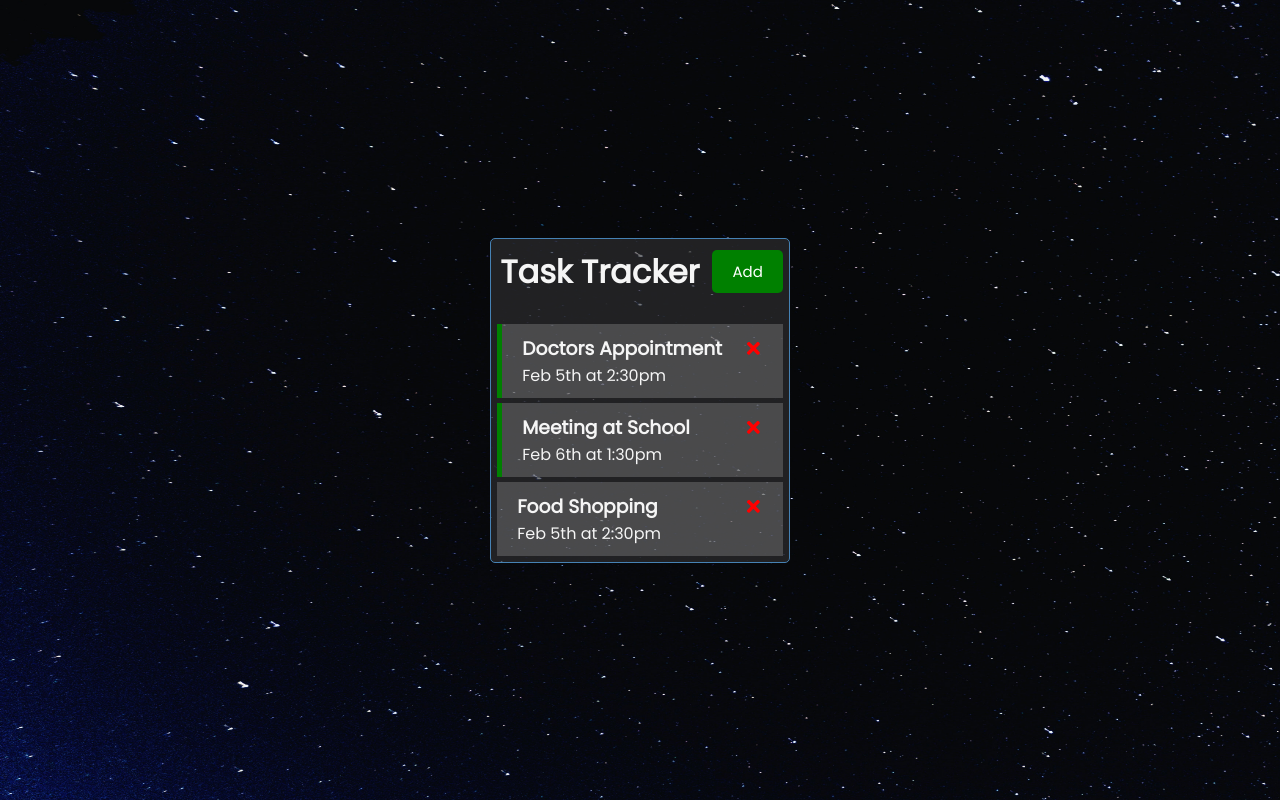
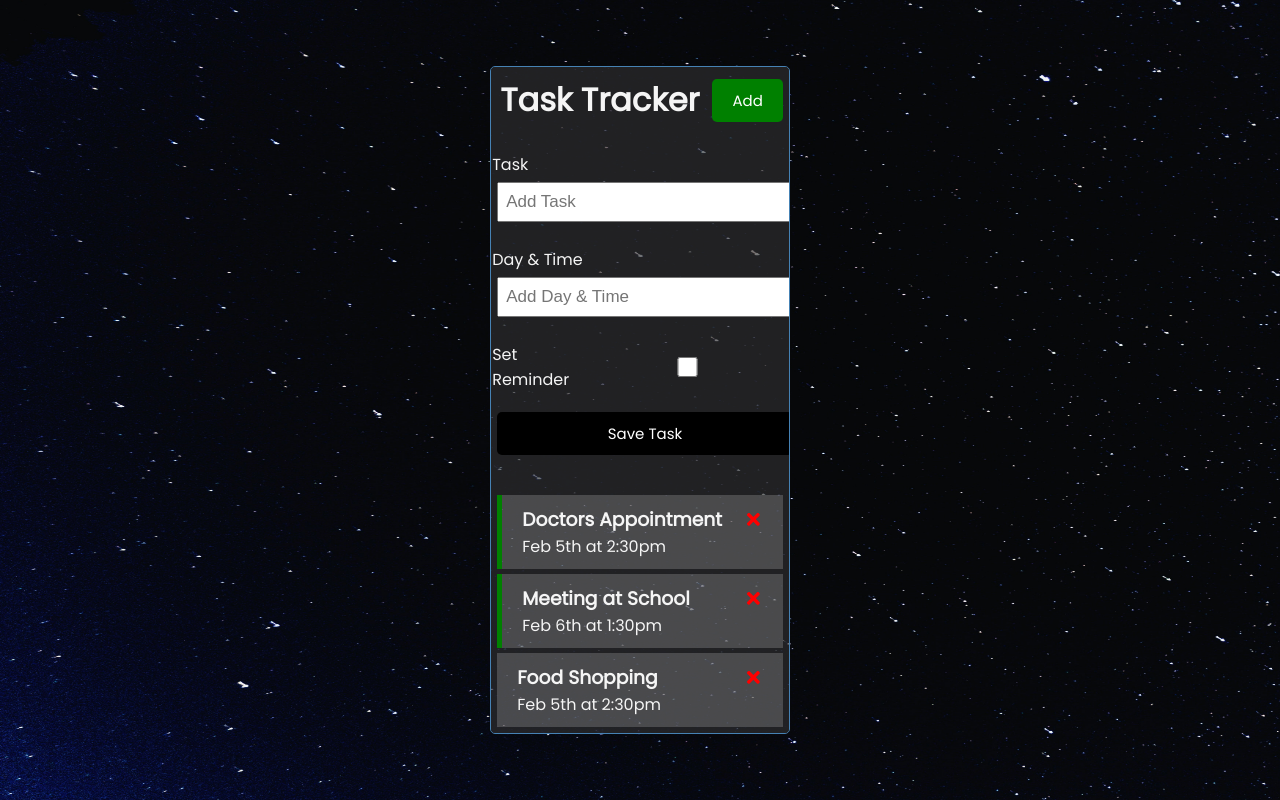
Before and after one commit to dbybanez/react-task-tracker, a React (Create React App) app: page / in a window 1280 px wide. Built offline with nearby package versions, Linux system fonts and the light colour scheme.

Commit message:
add AddTask functionality

```diff
--- a/src/App.js
+++ b/src/App.js
@@ -2,6 +2,7 @@
 import { useState } from 'react';
 import Header from './components/Header'
 import Tasks from './components/Tasks'
+import AddTask from './components/AddTask'
 
 function App() {
   const [tasks, setTasks] = useState([
@@ -25,6 +26,11 @@
     }
   ])
 
+  // Add Task
+  const addTask = (task) => {
+    console.log(task)
+  }
+
   // Delete Task
   const deleteTask = (id) => {
     // console.log('delete', id)
@@ -44,6 +50,7 @@
   return (
     <div className="container">
       <Header title='Task Tracker'/>
+      <AddTask onAdd={addTask} />
       {tasks.length > 0 ?
         <Tasks tasks={tasks} onDelete={deleteTask} onToggle={toggleReminder}/>
         : 'No tasks to show.'}
--- a/src/components/AddTask.js
+++ b/src/components/AddTask.js
@@ -1,19 +1,55 @@
-const AddTask = () => {
+import { useState } from "react"
+
+
+const AddTask = ({ onAdd }) => {
+  const [text, setText] = useState('')
+  const [day, setDay] = useState('')
+  const [reminder, setReminder] = useState(false)
+
+  const onSubmit = (e) => {
+    e.preventDefault();
+
+    if(!text) {
+      alert('Please add a task')
+      return
+    }
+
+    onAdd({ text, day, reminder})
+    setText('')
+    setDay('')
+    setReminder(false)
+  }
+
   return (
-    <form className="add-form">
+    <form className="add-form" onSubmit={onSubmit}>
       <div className="form-control">
         <label>Task</label>
-        <input type='text' placeholder='Add Task' />
+        <input
+          type='text'
+          placeholder='Add Task'
+          value={text}
+          onChange={(e) => setText(e.target.value)}
+        />
       </div>
       <div className="form-control">
         <label>Day & Time</label>
-        <input type='text' placeholder='Add Day & Time' />
+        <input
+          type='text'
+          placeholder='Add Day & Time'
+          value={day}
+          onChange={(e) => setDay(e.target.value)}
+        />
       </div>
-      <div className="form-control">
+      <div className="form-control form-control-check">
         <label>Set Reminder</label>
-        <input type='checkbox' />
+        <input
+          type='checkbox'
+          checked={reminder}
+          value={reminder}
+          onChange={(e) => setReminder(e.currentTarget.checked)}
+        />
       </div>
-      <input type='submit' value='Save Task' />
+      <input type='submit' value='Save Task' className="btn btn-block" />
     </form>
   )
 }
```
